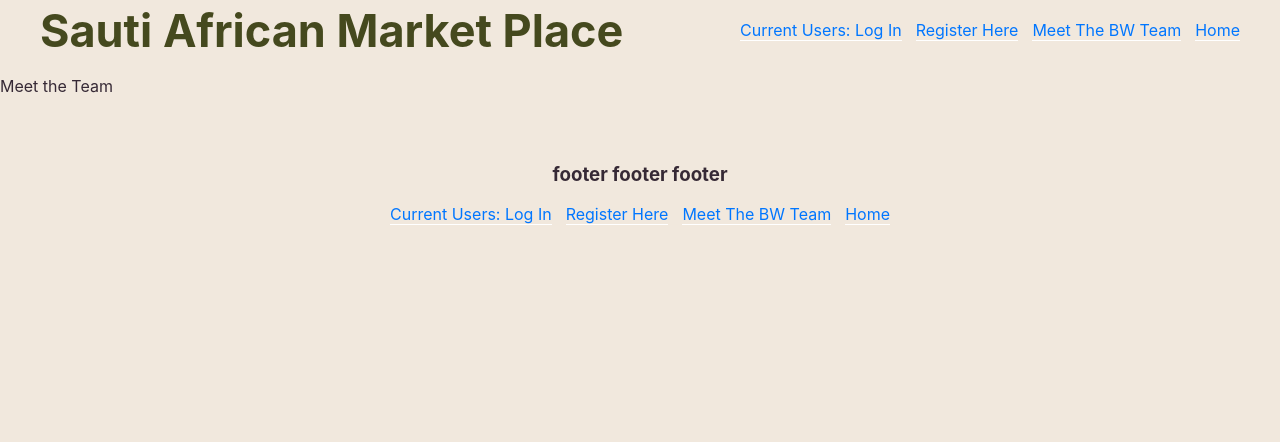
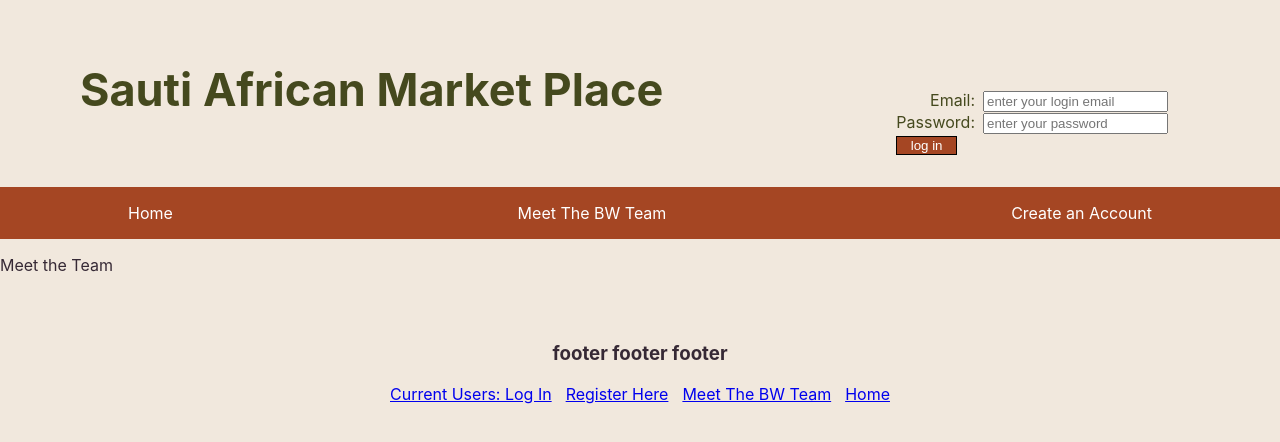
Before and after one commit to TrackTeam-175-African-MarketPlace-BW/Front-End-African-Market-Place, a React (Create React App) app: page /team in a window 1280 px wide. Shown: the top 442 px of the page. Built offline with nearby package versions, Linux system fonts and the light colour scheme; a web font is replaced by a local one.

Commit message:
styled navigation, adjusted for user interaction

```diff
--- a/src/App.css
+++ b/src/App.css
@@ -23,7 +23,7 @@ h1 {
 p {
   font-size: 16px;
 }
-a {
+/* a {
   border-bottom: 1px solid white;
   color: #0076ff;
   cursor: pointer;
@@ -32,7 +32,7 @@ a {
 }
 a:hover {
   border-bottom: 1px solid #0076ff;
-}
+} */
 code,
 pre {
   color: #d400ff;
--- a/src/App.js
+++ b/src/App.js
@@ -1,7 +1,8 @@
 import React, { useState } from "react";
 import { Switch, Route } from "react-router-dom";
 import PrivateRoute from "./components/PrivateRoute";
-import Navigation from "./components/Navigation";
+// import Navigation from "./components/Navigation";
+import NewNavigation from "./components/NewNavigation";
 import OwnerProfile from "./components/OwnerProfile";
 import ItemsList from "./components/ITEMS/ItemsList";
 import "./App.css";
@@ -14,14 +15,13 @@ import EditItem from "./components/ITEMS/EditItem";
 import NewPasswordSuccess from "./components/NewPasswordSuccess";
 import AddItem from "./components/ITEMS/AddItem";
 
-import NavLogin from "./components/NavigationLogin";
-
 function App() {
   const [isLoggedIn, setIsLoggedIn] = useState(false);
 
   return (
     <>
-      <Navigation isLoggedIn={isLoggedIn} setIsLoggedIn={setIsLoggedIn} />
+      {/* <Navigation isLoggedIn={isLoggedIn} setIsLoggedIn={setIsLoggedIn} /> */}
+      <NewNavigation isLoggedIn={isLoggedIn} setIsLoggedIn={setIsLoggedIn} />
       <Switch>
         <PrivateRoute path="/:id/ownerProfile">
           <OwnerProfile setIsLoggedIn={setIsLoggedIn} />
@@ -48,7 +48,6 @@ function App() {
           <NewPasswordSuccess />
         </Route>
         <Route exact path="/">
-          <NavLogin />
           <LandingPage />
         </Route>
       </Switch>
--- a/src/LandingPage.css
+++ b/src/LandingPage.css
@@ -84,7 +84,7 @@
 /* div 1 button selectors */
 
 .btn {
-    background-color: red;
+    background-color: rgb(165, 70, 35);
     color: white;
     border: none;
     padding: 10px 20px;
--- a/src/components/NavigationLogin.js
+++ b/src/components/NavigationLogin.js
@@ -6,11 +6,12 @@ import axiosWithAuth from '../utils/axiosWithAuth'
 
 const Form = styled.form`
     display: block;
-    margin: 1em 2.5em;
+    margin: 0rem 0rem 0rem;
 `
 
 const Label = styled.label`
     padding-right: 2em;
+    float: right;
 `
 
 const FormSection = styled.span`
@@ -30,7 +31,7 @@ const Error = styled.span`
     color: red;
 `
 
-const FakeLogIn = () => {
+const NavigationLogin = () => {
 
     const [ credentials, setCredentials ] = useState({
         email: '',
@@ -73,9 +74,9 @@ const FakeLogIn = () => {
                     placeholder='enter your login email'
                     onChange={handleChange}
                 />
-            </Label>
+            </Label><br />
             <Label htmlFor='password'>
-            <FormSection>Password:</FormSection>
+                <FormSection>Password:</FormSection>
                 <input
                     id='password'
                     name='password'
@@ -84,7 +85,7 @@ const FakeLogIn = () => {
                     onChange={handleChange}
                     placeholder='enter your password'
                 />
-            </Label>
+            </Label><br />
             <Button
                 type="submit"
             >
@@ -105,4 +106,4 @@ const FakeLogIn = () => {
     )
 }
 
-export default FakeLogIn
+export default NavigationLogin
--- /dev/null
+++ b/src/components/NewNavigation.js
@@ -0,0 +1,79 @@
+import React from "react";
+import { connect } from 'react-redux';
+import { Link, useHistory } from "react-router-dom";
+import styled from "styled-components";
+import NavigationLogin from "./NavigationLogin";
+
+const MainDiv = styled.div`
+    display: flex;
+    flex-flow: row wrap;
+    justify-content: space-between;
+    height: auto;
+    padding: 2rem 5rem;
+    align-items: baseline;
+    color: rgb(69, 73, 30);
+`;
+
+const NavDiv = styled.div`
+    display: flex;
+    justify-content: space-between;
+    width: 80%;
+    align-items: flex-start;
+    padding-top: 1rem;
+    padding-bottom: 1rem;
+    padding-left: 10%;
+    padding-right: 10%;
+    background-color: rgb(165, 70, 35);
+    a {
+        color: white;
+        text-decoration: none;
+        transition: all 0.2s ease;
+    }
+    a:hover {
+        letter-spacing: 2px;
+        font-weight: bold;
+    }
+`;
+
+const Button = styled.button`
+    background: #68773c;
+    border-radius: 3px;
+    color: white;
+    margin: 0.5em 1em;
+    padding: 0.25em 1em;
+`;
+
+const Navigation = (props) => {
+
+    const { push } = useHistory();
+        const logOut = () => {
+        window.localStorage.removeItem("token");
+        props.setIsLoggedIn(false)
+        push('/')
+    }
+    return (
+        <div className="headerContainer">
+            <MainDiv>
+                <h1>Sauti African Market Place</h1>
+                {props.isLoggedIn ? <Button onClick={() => {logOut()}}>Log Out</Button> : <></> }
+                {props.isLoggedIn ? <></> : <NavigationLogin />}
+            </MainDiv>
+            <NavDiv>
+                <Link to="/">Home</Link>
+                {/* {props.isLoggedIn ? <></> : <Link to="/login"> Current Users: Log In</Link>} */}
+                <Link to="/team">Meet The BW Team</Link>
+                {props.isLoggedIn ? <></> : <Link to="/register">Create an Account</Link>}
+                {props.isLoggedIn && <Link to={`/${props.id}/ownerProfile`}>Your Profile</Link>}
+                {props.isLoggedIn && <Link to={`/${props.id}/itemsList`}>Items List</Link>}
+            </NavDiv>
+        </div>
+    );
+};
+
+const mapStateToProps = (state) => {
+    return {
+        id: state.ORS.ownerProfile.id
+    }
+}
+
+export default connect(mapStateToProps, {})(Navigation);
```
